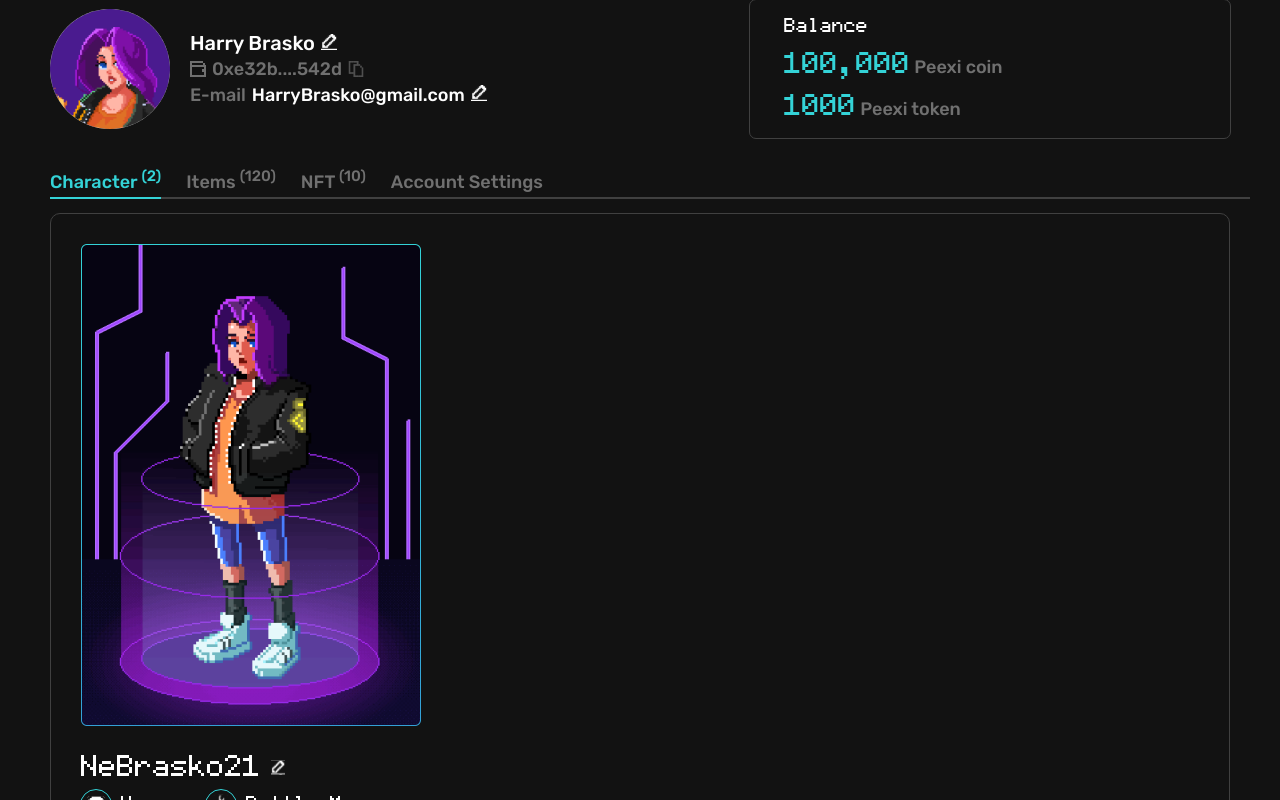
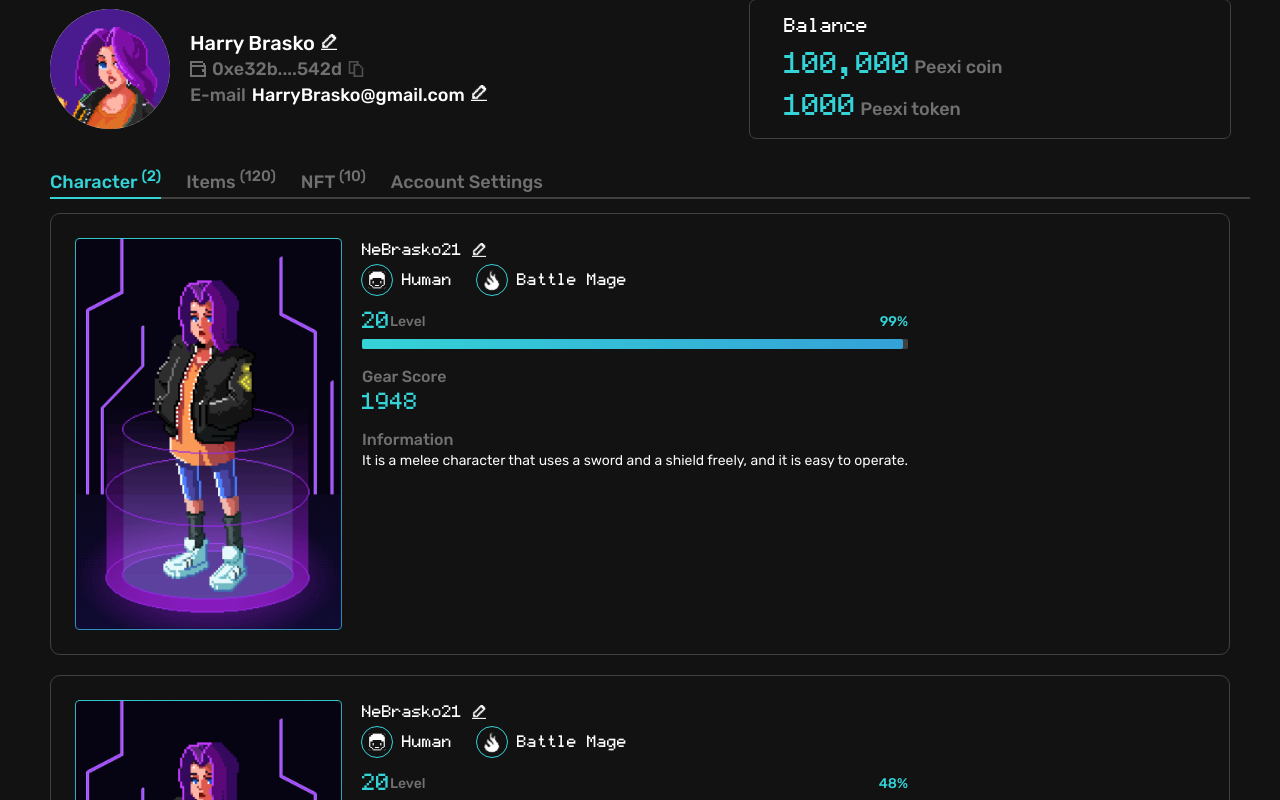
Before and after one commit to nForme/PeexiPunkPersonAccount, a React (Vite) app: page / in a window 1280 px wide. Shown: the top 800 px of the page. Built offline with nearby package versions, Linux system fonts and the light colour scheme.

Commit message:
end week

```diff
--- a/src/components/scss/CharacterContent.scss
+++ b/src/components/scss/CharacterContent.scss
@@ -11,8 +11,10 @@
       margin-top: 20px;
     }
     .character-image {
-      width: 340px;
-      height: 482px;
+      img {
+        width: 100%;
+        height: 100%;
+      }
     }
 
     .character-info {
@@ -166,3 +168,89 @@
     }
   }
 }
+
+@media (min-width: 568px) {
+  .characters-container {
+    .character-card {
+      display: flex;
+      flex-direction: row;
+      height: clamp(336px, 34.96px + 53vw, 442px);
+      padding: 24px;
+      .character-image {
+        margin-right: 20px;
+        flex: 0 0 clamp(203px, 21.24px + 32vw, 267px);
+      }
+      .character-info {
+        .character-username {
+          margin-top: 0;
+
+          .username {
+            font-size: 20px;
+          }
+        }
+
+        .character-attributes {
+          margin-top: 3px;
+          .character-race {
+            .race {
+              font-size: 20px;
+            }
+          }
+
+          .character-class {
+            .class {
+              font-size: 20px;
+            }
+          }
+        }
+
+        .character-stats {
+          .level-content-container {
+            margin-top: 10px;
+            .level-container {
+              .level-number {
+                font-size: 28px;
+              }
+
+              .level-text {
+                font-size: 14px;
+              }
+            }
+
+            .experience {
+              font-size: 14px;
+            }
+          }
+
+          // .progress-bar {
+          //   height: 6px;
+          //   .progress {
+          //     height: 6px;
+          //   }
+          // }
+        }
+
+        .gear-score-container {
+          margin-top: 18px;
+          .title {
+            font-size: 16px;
+          }
+
+          .score {
+            font-size: 28px;
+          }
+        }
+
+        .description-container {
+          .description-title {
+            font-size: 16px;
+          }
+
+          .description {
+            font-size: 14px;
+          }
+        }
+      }
+    }
+  }
+}
--- a/src/components/tsx/CharacterContent.tsx
+++ b/src/components/tsx/CharacterContent.tsx
@@ -18,7 +18,7 @@ const characters = [
     },
     description:
       "It is a melee character that uses a sword and a shield freely, and it is easy to operate.",
-    image: "./CharacterContent/CharacterPhoto.png",
+    image: "./PeexiPunkPersonAccount/CharacterContent/CharacterPhoto.png",
   },
   {
     name: "NeBrasko21",
@@ -34,7 +34,7 @@ const characters = [
     },
     description:
       "It is a melee character that uses a sword and a shield freely, and it is easy to operate.",
-    image: "./CharacterContent/CharacterPhoto.png",
+    image: "./PeexiPunkPersonAccount/CharacterContent/CharacterPhoto.png",
   },
 ];
 
--- a/src/components/tsx/ProfileInfo.tsx
+++ b/src/components/tsx/ProfileInfo.tsx
@@ -7,7 +7,10 @@ const ProfileInfo = () => {
   return (
     <section className="profile-info-container">
       <div className="profile-image-container">
-        <img src="./ProfileInfo/avatar.jpg" className="profile-avatar" />
+        <img
+          src="./PeexiPunkPersonAccount/ProfileInfo/avatar.jpg"
+          className="profile-avatar"
+        />
       </div>
       <div className="profile-container">
         <div className="login-container">
```
